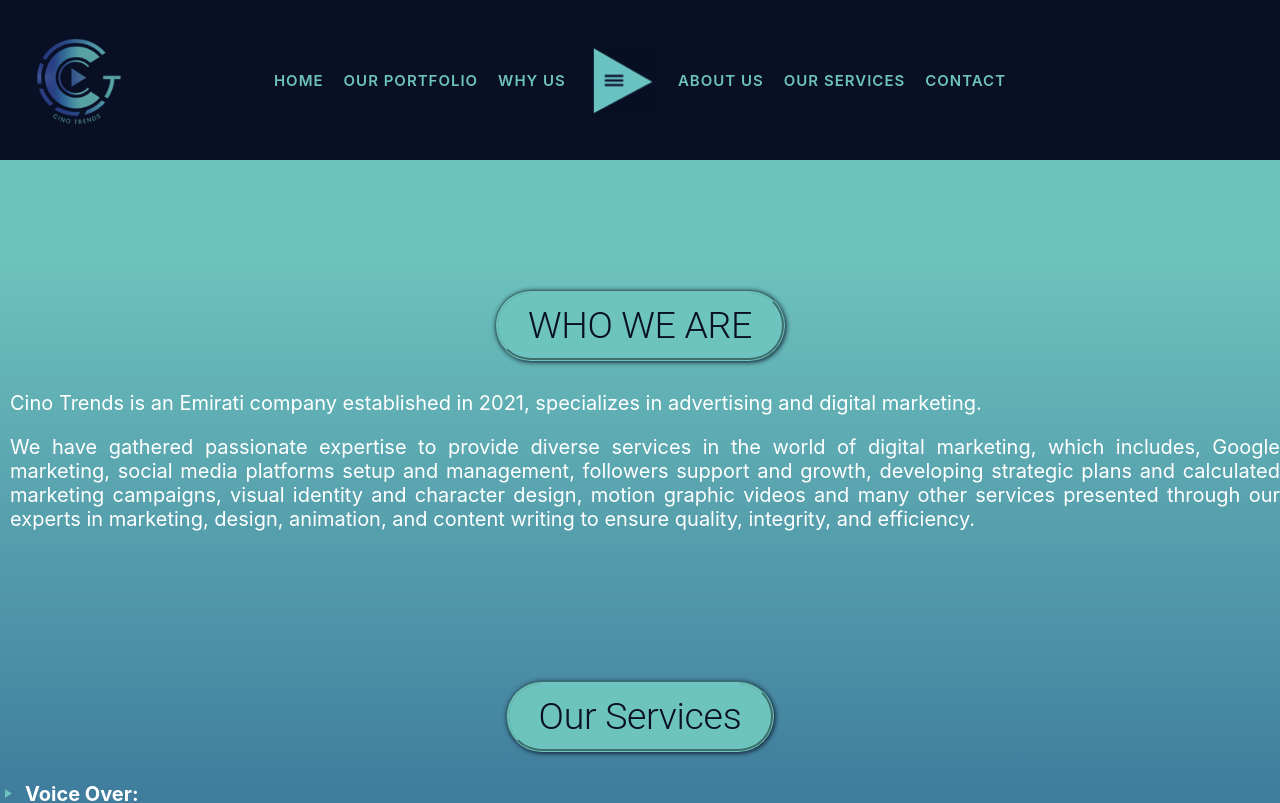
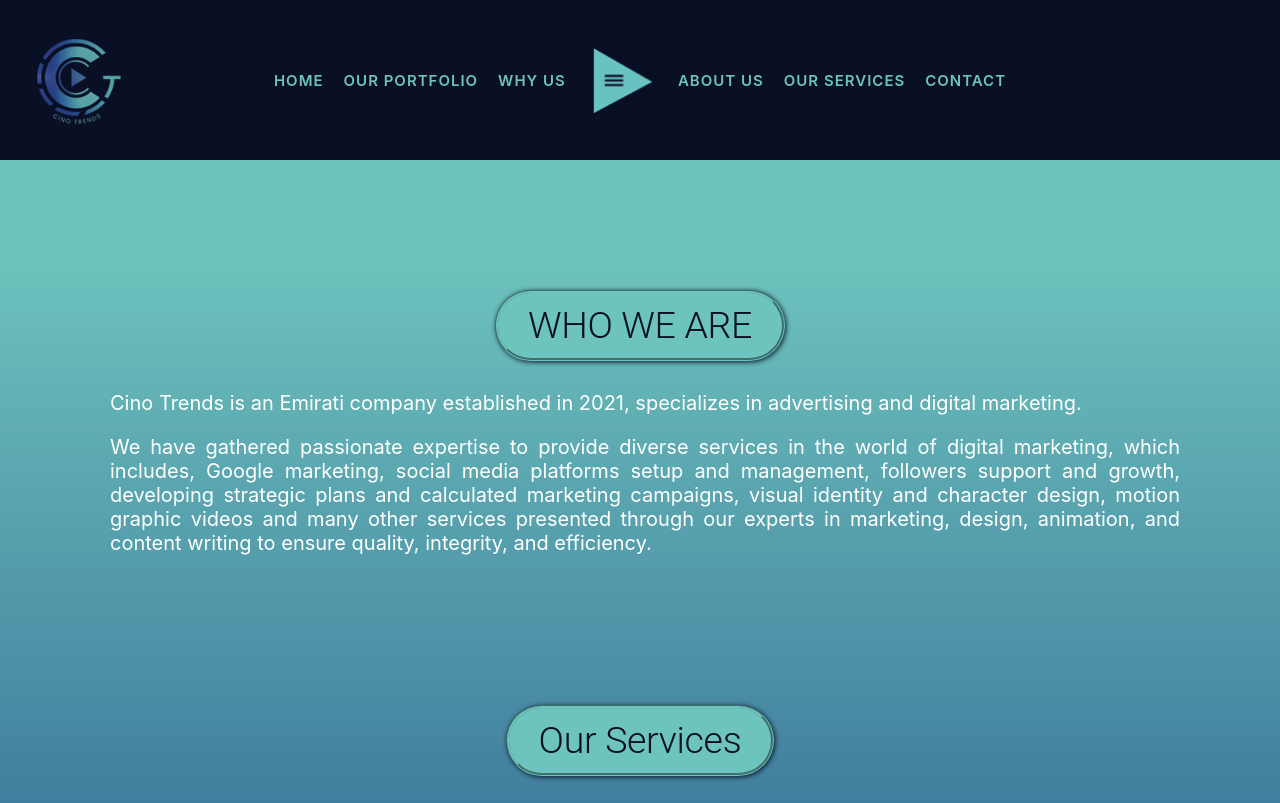
Before and after one commit to SalwanArar/Cino-Trends, a React (Create React App) app: page /aboutus in a window 1280 px wide. Shown: the top 803 px of the page. Built offline with nearby package versions, Linux system fonts and the light colour scheme.

Commit message:
adding padding to about us cimponents

```diff
--- a/src/routes/about_us/AboutUs.jsx
+++ b/src/routes/about_us/AboutUs.jsx
@@ -110,6 +110,7 @@
             ]
         }
     ];
+
     return (
         <Box
         component={ 'div' }
@@ -118,7 +119,13 @@
             color: 'white',
         }}>
             <Header />
-            { components.map((component) => <AboutUsComponent title={component.title} items={component.items} icon={component.icon}/>) }
+            <Box sx={{paddingInline: '10rem', maxWidth: '1200'}}>
+                {
+                    components.map((component) =>
+                        <AboutUsComponent title={component.title} items={component.items} icon={component.icon}/>
+                    )
+                }
+            </Box>
             <Footer />
         </Box>
     );
```
